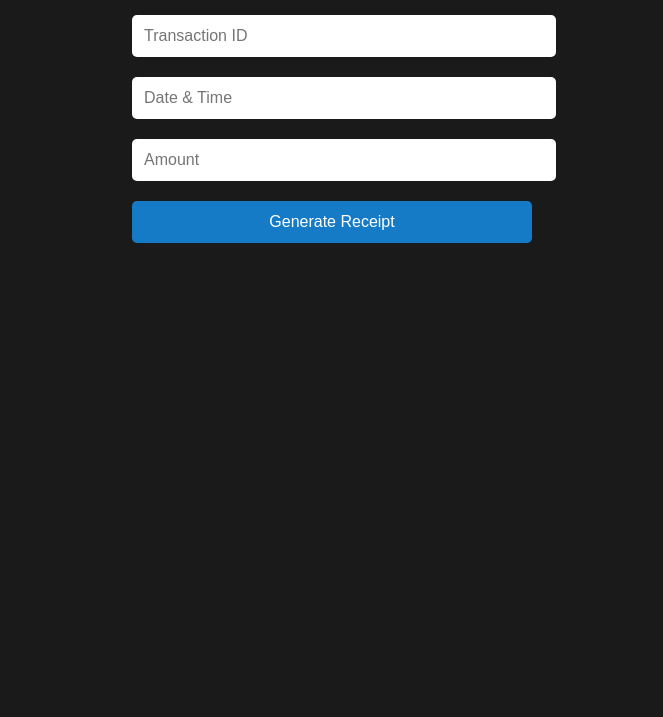
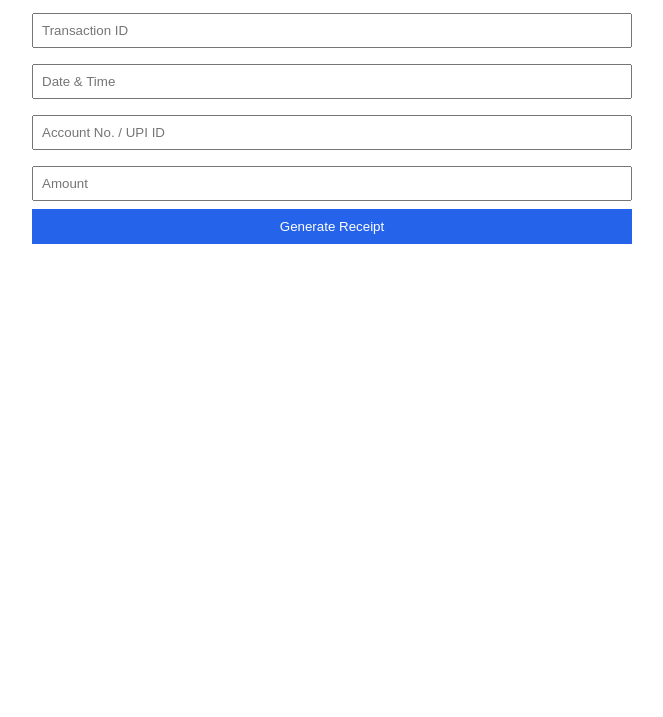
Before and after one commit to pradeep14021992/Paymentparchi, a plain HTML site: page index.html in a window 1280 px wide. Shown: the part 83-800 px from the top of the page, without its empty margins (308-971 px from the left). Drawn offline with Linux system fonts and the light colour scheme.

Commit message:
Update index.html

```diff
--- a/index.html
+++ b/index.html
@@ -1,72 +1,64 @@
 <!DOCTYPE html>
 <html lang="en">
 <head>
-  <meta charset="UTF-8" />
-  <meta name="viewport" content="width=device-width, initial-scale=1.0"/>
+  <meta charset="UTF-8">
+  <meta name="viewport" content="width=device-width, initial-scale=1.0">
   <title>Receipt Generator</title>
   <style>
-    body {
-      font-family: sans-serif;
-      background: #1a1a1a;
-      color: #fff;
-      padding: 20px;
-      margin: 0;
-    }
-    .container {
-      max-width: 400px;
-      margin: auto;
-      text-align: center;
-    }
-    input, button {
-      width: 100%;
-      margin: 10px 0;
-      padding: 12px;
-      border-radius: 5px;
-      border: none;
-      font-size: 16px;
-    }
-    button {
-      background: #157bc6;
-      color: white;
-      cursor: pointer;
-    }
-    .receipt {
-      background: #272727;
-      padding: 20px;
-      border-radius: 10px;
-      margin-top: 20px;
-      text-align: left;
-      display: none;
-    }
-    .receipt h3 {
-      text-align: center;
-    }
+    body { font-family: Arial, sans-serif; padding: 20px; max-width: 600px; margin: auto; }
+    input { width: 100%; padding: 8px; margin: 8px 0; box-sizing: border-box; }
+    .button { padding: 10px 15px; background-color: #2563eb; color: white; border: none; cursor: pointer; width: 100%; }
+    .receipt { margin-top: 30px; padding: 20px; border: 1px solid #ccc; border-radius: 8px; box-shadow: 0 2px 8px rgba(0,0,0,0.1); }
+    .success { color: green; font-size: 24px; font-weight: bold; text-align: center; }
+    .center { text-align: center; }
+    .line { border-top: 1px solid #ddd; margin: 10px 0; }
+    .note { font-size: 12px; text-align: center; color: #666; margin-top: 10px; }
   </style>
 </head>
 <body>
-  <div class="container">
-    <h2>Receipt Generator</h2>
-    <input type="text" id="txn" placeholder="Transaction ID" />
-    <input type="text" id="date" placeholder="Date & Time" />
-    <input type="number" id="amount" placeholder="Amount" />
-    <button onclick="generate()">Generate Receipt</button>
 
-    <div class="receipt" id="receipt">
-      <h3>Business Banking By I Pay Digi powered by RazorpayX</h3>
-      <p><strong>Sender:</strong> Pradeep Kumar Baghel</p>
-      <p><strong>Transaction ID:</strong> <span id="outTxn"></span></p>
-      <p><strong>Date:</strong> <span id="outDate"></span></p>
-      <p><strong>Amount:</strong> ₹<span id="outAmount"></span></p>
+  <h2>Generate Razorpay Style Receipt</h2>
+  <input type="text" id="transactionId" placeholder="Transaction ID">
+  <input type="text" id="dateTime" placeholder="Date & Time">
+  <input type="text" id="upiId" placeholder="Account No. / UPI ID">
+  <input type="text" id="amount" placeholder="Amount">
+  <button class="button" onclick="generateReceipt()">Generate Receipt</button>
+
+  <div id="receipt" class="receipt" style="display:none;">
+    <div class="center">
+      <p style="font-size: 12px; color: #2563eb;">Business Banking Powered by</p>
+      <h3>I Digi pay / Razorpay</h3>
+    </div>
+    <div class="success">₹<span id="outAmount"></span></div>
+    <div class="center">Paid Successfully</div>
+    <div class="line"></div>
+    <p><strong>Transaction ID:</strong> <span id="outTransactionId"></span></p>
+    <p><strong>Date:</strong> <span id="outDateTime"></span></p>
+    <p><strong>Paid For:</strong> UPI Payment</p>
+    <p><strong>Account No. / UPI ID:</strong> <span id="outUpiId"></span></p>
+    <p><strong>Paid via:</strong> I Digi pay / Razorpay</p>
+    <div class="line"></div>
+    <div class="note">
+      You have received ₹<span id="noteAmount"></span> from I Digi pay / Razorpay. Please find details below. <br>
+      If you haven't received the amount, kindly contact your bank with the Transaction ID mentioned above.
     </div>
   </div>
 
   <script>
-    function generate() {
-      document.getElementById("outTxn").textContent = document.getElementById("txn").value;
-      document.getElementById("outDate").textContent = document.getElementById("date").value;
-      document.getElementById("outAmount").textContent = document.getElementById("amount").value;
-      document.getElementById("receipt").style.display = "block";
+    function generateReceipt() {
+      const transactionId = document.getElementById('transactionId').value;
+      const dateTime = document.getElementById('dateTime').value;
+      const upiId = document.getElementById('upiId').value;
+      const amount = document.getElementById('amount').value;
+
+      document.getElementById('outTransactionId').innerText = transactionId;
+      document.getElementById('outDateTime').innerText = dateTime;
+      document.getElementById('outUpiId').innerText = upiId;
+      document.getElementById('outAmount').innerText = amount;
+      document.getElementById('noteAmount').innerText = amount;
+      document.getElementById('receipt').style.display = 'block';
     }
   </script>
+
 </body>
 </html>
```
